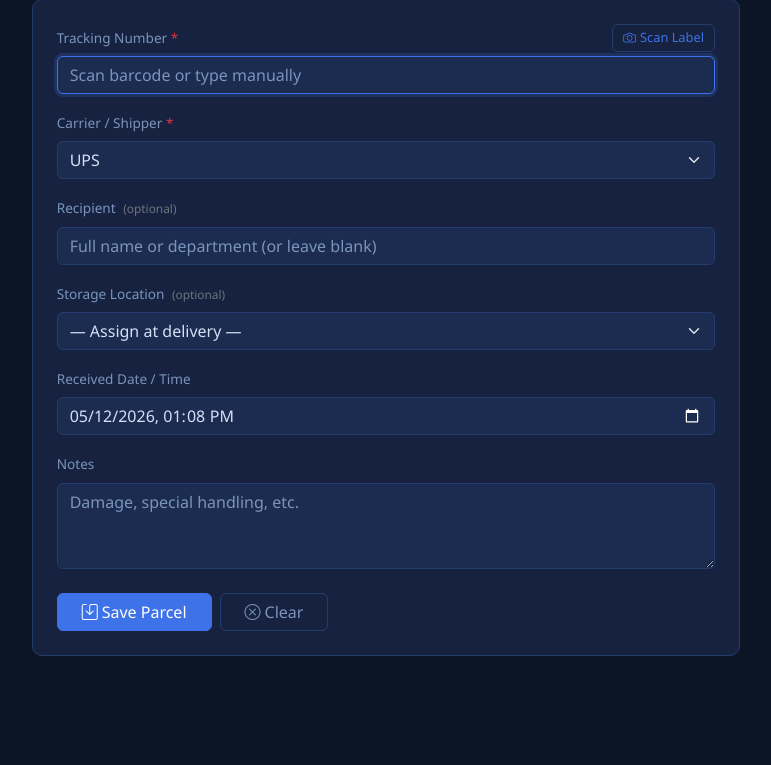
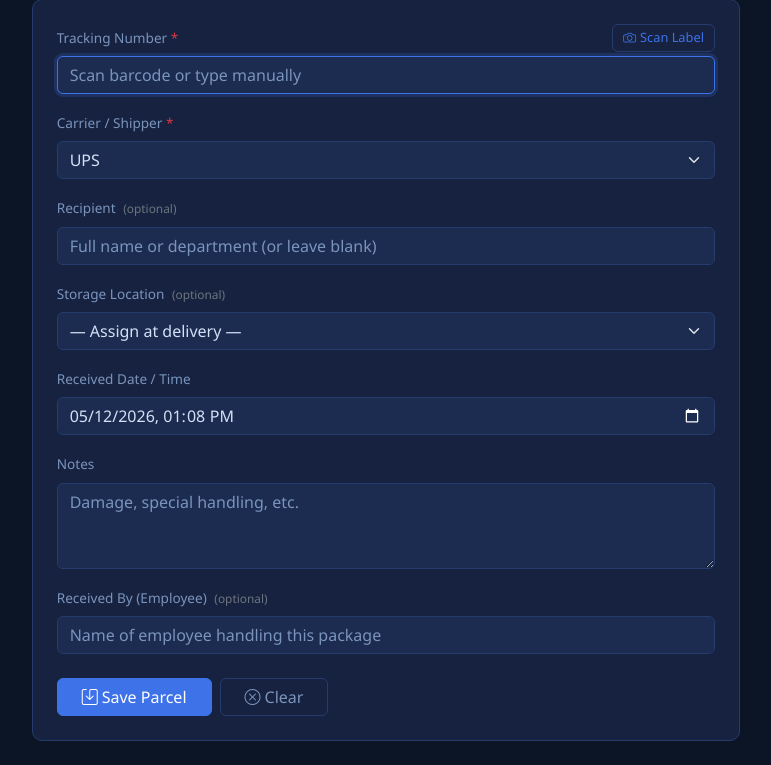
Before and after one commit to RowanDark/ParcelVault, a Flask app: page /intake in a window 1280 px wide. Shown: the part 145-910 px from the top of the page, without its empty margins (254-1025 px from the left). Before the commit the page ends 801 px from the top, so only its background shows below. Run offline with Flask 3, Linux system fonts and the light colour scheme; data comes from the database, SQL or seed files in the repository; some libraries are stand-ins or nearby versions.

Commit message:
Add optional HandledBy (employee name) field to parcel intake
Records the physical employee handling a package separately from
the system-level ReceivedBy audit field. Adds the column to
schema.sql and an ensure_db() migration, reads and stores the
value in the intake() route, and surfaces it in the intake form
and parcel detail view.

https://claude.ai/code/session_01YD6Dvhw4CTEpfcgmcnDQwK

```diff
--- a/app.py
+++ b/app.py
@@ -72,6 +72,11 @@ def ensure_db():
         if 'DeliveryPhoto' not in cols:
             db.execute(
                 "ALTER TABLE tbl_Parcels ADD COLUMN DeliveryPhoto TEXT"
+            )
+            db.commit()
+        if 'HandledBy' not in cols:
+            db.execute(
+                "ALTER TABLE tbl_Parcels ADD COLUMN HandledBy TEXT"
             )
             db.commit()
 
@@ -157,6 +162,7 @@ def intake():
         recv_date   = request.form.get('received_date', '').strip() \
                       or datetime.now().strftime('%Y-%m-%dT%H:%M')
         notes       = request.form.get('notes', '').strip()
+        handled_by  = request.form.get('handled_by', '').strip() or None
 
         errors = []
         if not tn:
@@ -185,11 +191,11 @@ def intake():
         db.execute(
             """INSERT INTO tbl_Parcels
                (TrackingNumber, Shipper, Recipient, LocationID,
-                ReceivedDate, Status, Notes, ReceivedBy)
-               VALUES (?, ?, ?, ?, ?, 'In Storage', ?, ?)""",
+                ReceivedDate, Status, Notes, ReceivedBy, HandledBy)
+               VALUES (?, ?, ?, ?, ?, 'In Storage', ?, ?, ?)""",
             (tn, shipper, recipient,
              int(location_id) if location_id else None,
-             recv_date.replace('T', ' '), notes, get_username()),
+             recv_date.replace('T', ' '), notes, get_username(), handled_by),
         )
         log_history(db, 'Received', tn, shipper, recipient,
                     int(location_id) if location_id else None)
--- a/schema.sql
+++ b/schema.sql
@@ -20,6 +20,7 @@ CREATE TABLE IF NOT EXISTS tbl_Parcels (
     Status         TEXT    NOT NULL DEFAULT 'In Storage',
     Notes          TEXT,
     ReceivedBy     TEXT,
+    HandledBy      TEXT,
     PackagePhoto   TEXT,
     DeliveredDate  TEXT,
     DeliveredTo    TEXT,
--- a/templates/intake.html
+++ b/templates/intake.html
@@ -67,10 +67,21 @@
                  value="{{ form.get('received_date', '') }}">
         </div>
 
-        <div class="mb-4">
+        <div class="mb-3">
           <label for="notes" class="form-label">Notes</label>
           <textarea class="form-control" id="notes" name="notes" rows="3"
                     placeholder="Damage, special handling, etc.">{{ form.get('notes', '') }}</textarea>
+        </div>
+
+        <div class="mb-4">
+          <label for="handled_by" class="form-label">
+            Received By (Employee)
+            <span class="text-secondary small ms-1">(optional)</span>
+          </label>
+          <input type="text" class="form-control"
+                 id="handled_by" name="handled_by"
+                 value="{{ form.get('handled_by', '') }}"
+                 placeholder="Name of employee handling this package">
         </div>
 
         <div class="d-flex gap-2">
--- a/templates/parcel_detail.html
+++ b/templates/parcel_detail.html
@@ -44,6 +44,12 @@
           <div class="detail-label">Received By</div>
           <div class="detail-value">{{ parcel.ReceivedBy or '—' }}</div>
         </div>
+        {% if parcel.HandledBy %}
+        <div class="col-sm-6">
+          <div class="detail-label">Handled By</div>
+          <div class="detail-value">{{ parcel.HandledBy }}</div>
+        </div>
+        {% endif %}
         {% if parcel.Notes %}
         <div class="col-12">
           <div class="detail-label">Notes</div>
```
